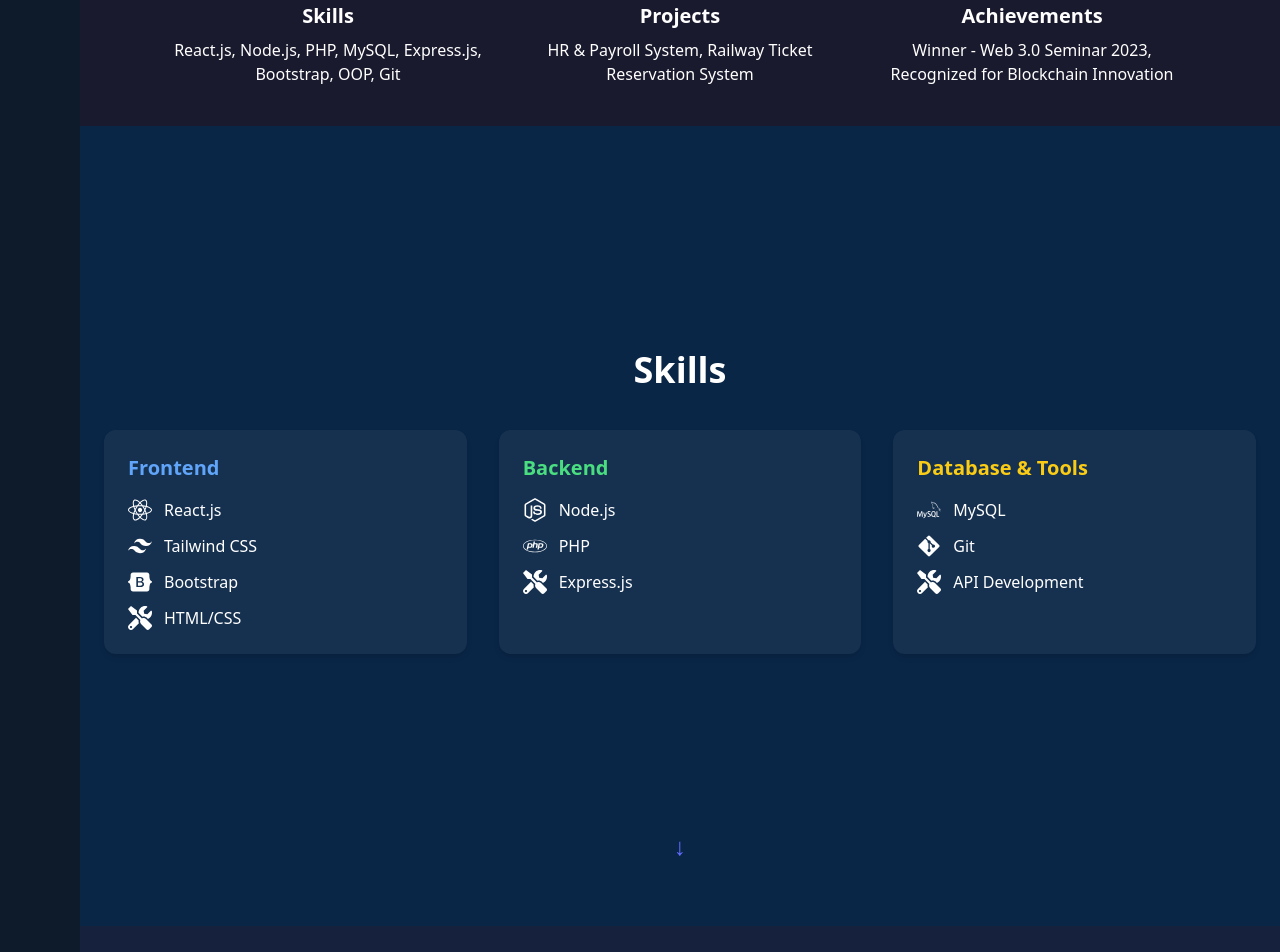
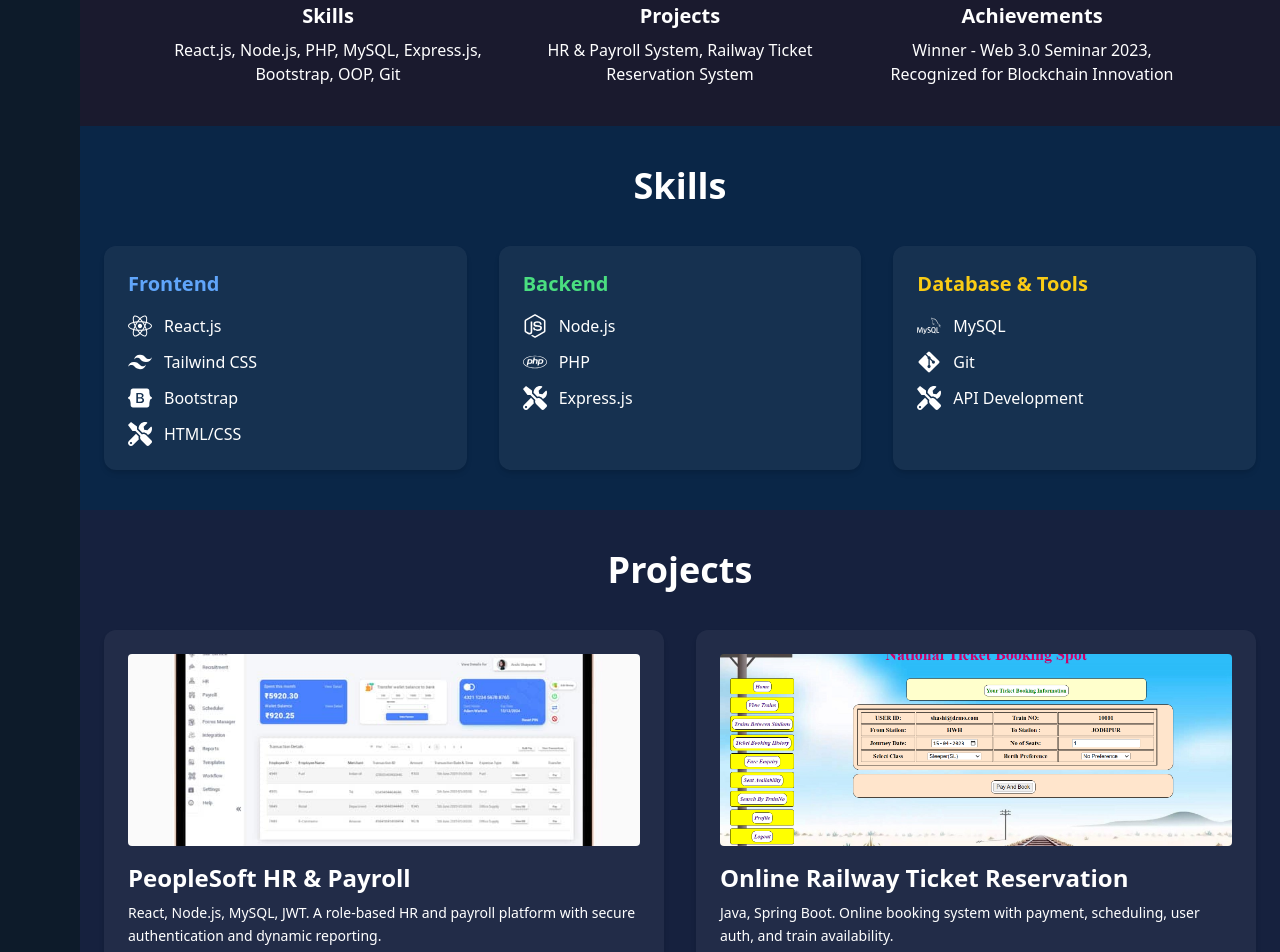
Before and after one commit to Itzmeyogesh/Nikita-Portfolio, a React (Vite) app: page / in a window 1280 px wide. Shown: the part 720-1672 px from the top of the page. Built offline with nearby package versions, Linux system fonts and the light colour scheme.

Commit message:
Update Skills.jsx

```diff
--- a/src/components/Skills.jsx
+++ b/src/components/Skills.jsx
@@ -1,4 +1,4 @@
-import { FaReact, FaNodeJs, FaPhp, FaDatabase, FaGitAlt, FaTools } from 'react-icons/fa';
+import { FaReact, FaNodeJs, FaPhp, FaGitAlt, FaTools } from 'react-icons/fa';
 import { SiMysql, SiTailwindcss, SiBootstrap } from 'react-icons/si';
 
 const Skills = () => {
@@ -36,10 +36,9 @@ const Skills = () => {
   return (
     <section
       id="skills"
-      className="min-h-screen flex flex-col justify-between items-center px-6 py-10 bg-[#0a2647] text-white"
+      className="w-full px-6 py-10 bg-[#0a2647] text-white"
     >
-      {/* Top Content */}
-      <div className="w-full max-w-6xl flex-grow flex flex-col justify-center">
+      <div className="w-full max-w-6xl mx-auto">
         <h2 className="text-4xl font-bold text-center mb-10">Skills</h2>
         <div className="grid grid-cols-1 sm:grid-cols-2 md:grid-cols-3 gap-8">
           {categories.map((cat, i) => (
@@ -60,11 +59,6 @@ const Skills = () => {
           ))}
         </div>
       </div>
-
-      {/* Scroll Arrow to Projects Section */}
-      <a href="#projects" className="mb-2 md:mb-4 animate-bounce text-2xl">
-        ↓
-      </a>
     </section>
   );
 };
```
